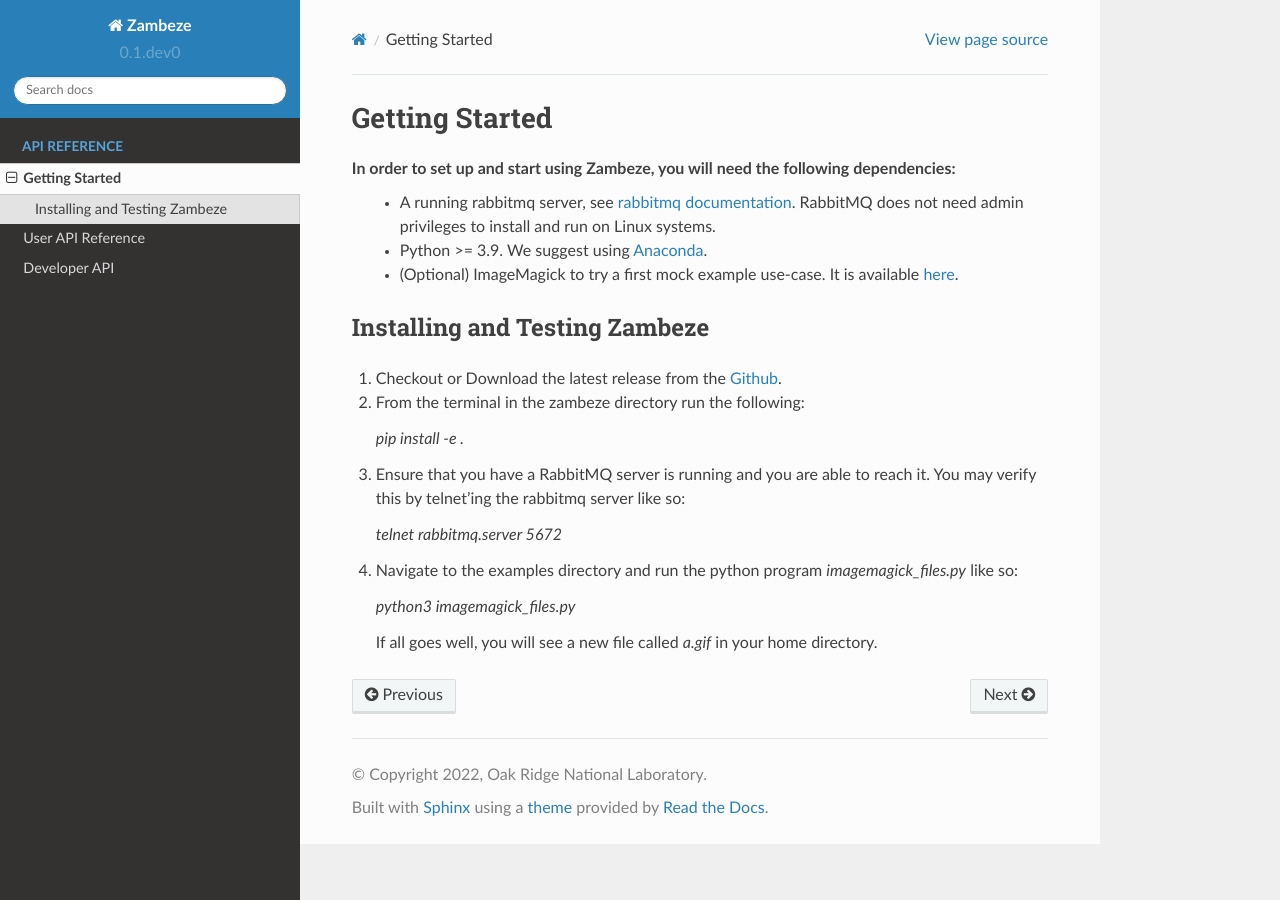
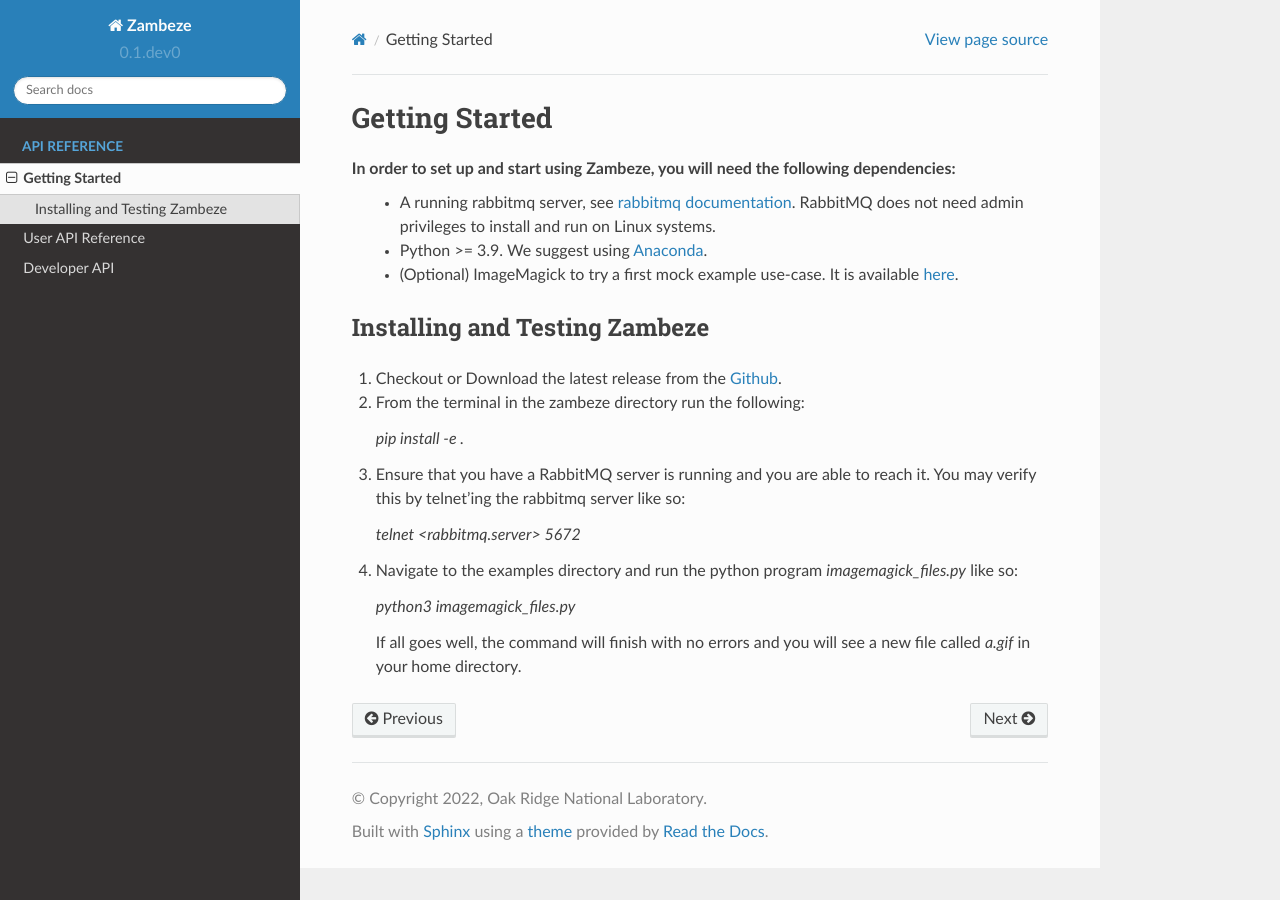
Before and after one commit to ORNL/Zambeze, a Sphinx documentation site: the page built from docs/source/getting_started.rst, in a window 1280 px wide. Built offline with Sphinx 7.4.7 and the Read the Docs theme 2.0.0, drawn with Linux system fonts in a browser that asks for light colours.

Commit message:
Update getting_started.rst

```diff
--- a/docs/source/getting_started.rst
+++ b/docs/source/getting_started.rst
@@ -16,10 +16,10 @@
 
 3. Ensure that you have a RabbitMQ server is running and you are able to reach it. You may verify this by telnet'ing the rabbitmq server like so:
 
-   `telnet rabbitmq.server 5672`
+   `telnet <rabbitmq.server> 5672`
 
 4. Navigate to the examples directory and run the python program `imagemagick_files.py` like so:
 
    `python3 imagemagick_files.py`
 
-   If all goes well, you will see a new file called `a.gif` in your home directory.
+   If all goes well, the command will finish with no errors and you will see a new file called `a.gif` in your home directory.
```
